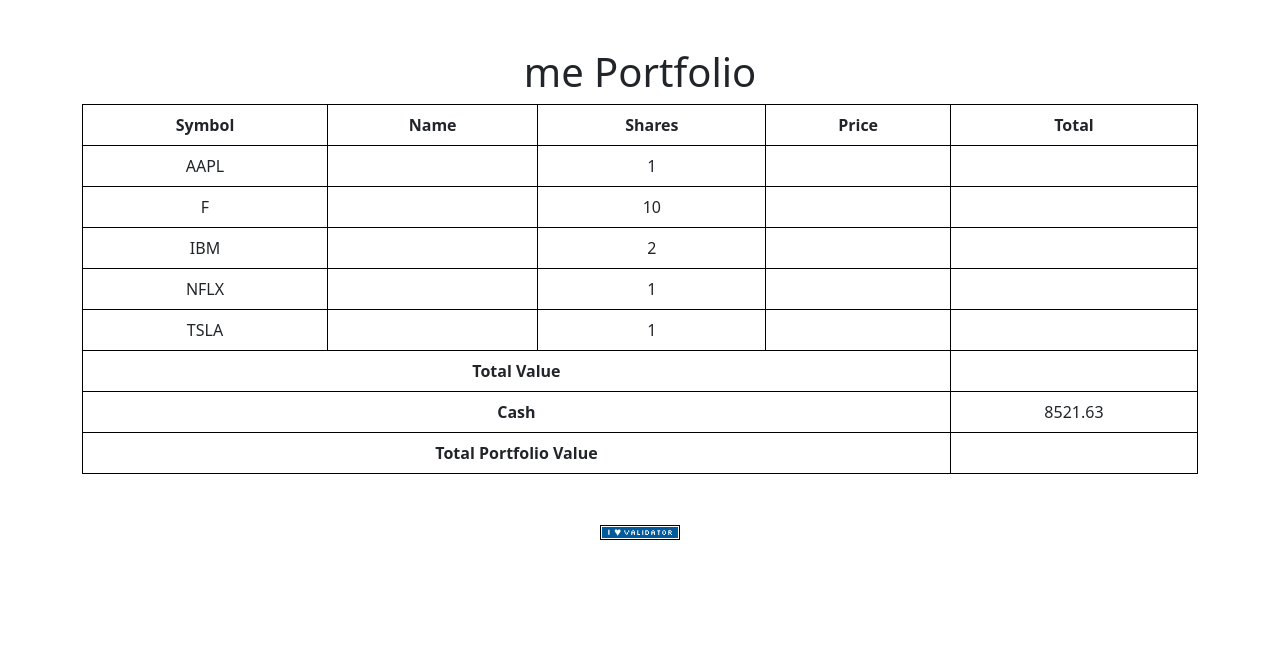
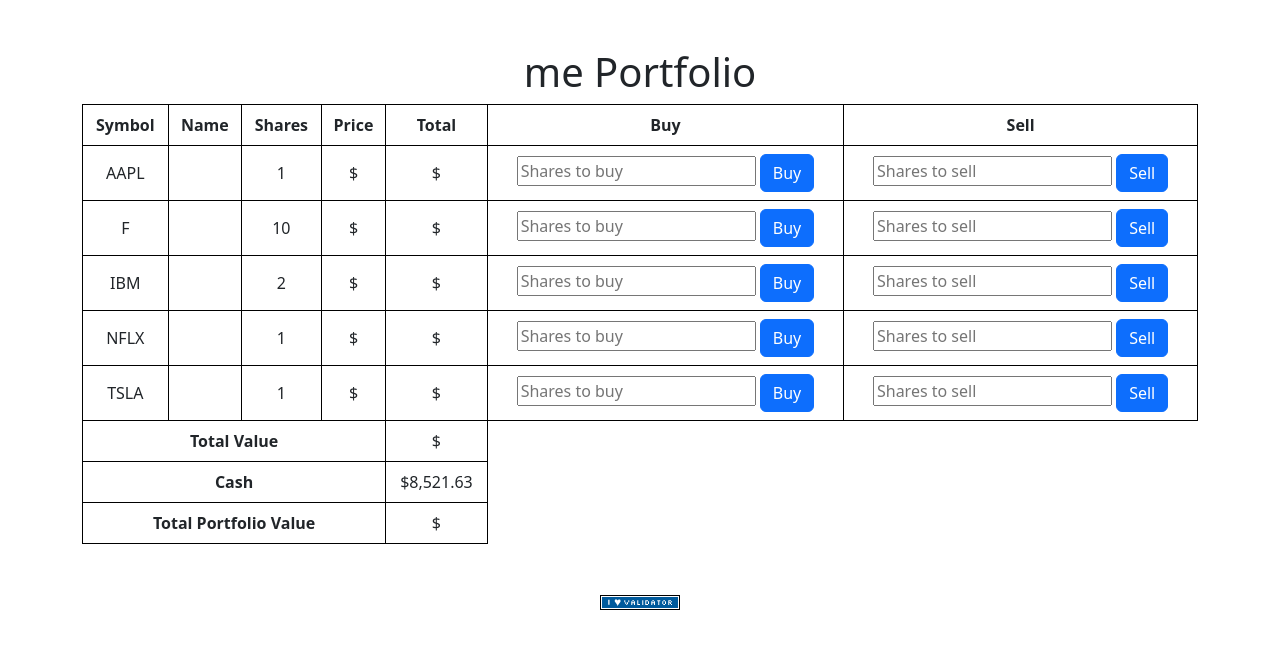
Before and after one commit to myhifi/finance, a Flask app: page / in a window 1280 px wide. Shown: the part 76-725 px from the top of the page. Run offline with Flask 3, Linux system fonts and the light colour scheme; a user stored in the database is signed in; data comes from the database, SQL or seed files in the repository; both versions use the stored data as it was after the commit; data that the repository does not hold is empty; some libraries are stand-ins or nearby versions.

Commit message:
Enhance buy/sell functionality by adding input forms and updating stock price display in portfolio (index)

```diff
--- a/app.py
+++ b/app.py
@@ -92,6 +92,9 @@ def buy():
         stock_data = lookup(symbol) #lookup function deals with uppercase symbols
         if not stock_data:
             return apology("Symbol not found", 400)
+
+        if symbol:  # Check if symbol is not None
+            symbol = symbol.upper()
 
         # Ensure shares is a positive integer
         try:
--- a/templates/index.html
+++ b/templates/index.html
@@ -15,6 +15,8 @@
                 <th>Shares</th>
                 <th>Price</th>
                 <th>Total</th>
+                <th>Buy</th>
+                <th>Sell</th>
             </tr>
         </thead>
         <tbody>
@@ -23,23 +25,38 @@
                     <td>{{ stock.symbol }}</td>
                     <td>{{ stock.name }}</td>
                     <td>{{ stock.shares }}</td>
-                    <td>{{ stock.price }}</td>
-                    <td>{{ stock.shares * stock.price }}</td>
+                    <td>{{ stock.price | usd }}</td>
+                    <td>{{ (stock.shares * stock.price) | usd }}</td>
+                    <td>
+                        <form action="/buy" method="post">
+                            <input name="symbol" type="hidden" value="{{ stock.symbol }}">
+                            <input autocomplete="off" name="shares" placeholder="Shares to buy" type="number" min="1" required>
+
+                            <button class="btn btn-primary" type="submit">Buy</button>
+                        </form>
+                    </td>
+                    <td>
+                        <form action="/sell" method="post">
+                            <input type="hidden" name="symbol" value="{{ stock.symbol }}">
+                            <input autocomplete="off" name="shares" placeholder="Shares to sell" type="number" min="1" required>
+                            <button class="btn btn-primary" type="submit">Sell</button>
+                        </form>
+                    </td>
                 </tr>
             {% endfor %}
         </tbody>
         <tfoot>
             <tr>
                 <th colspan="4">Total Value</th>
-                <td>{{ total_value }}</td>
+                <td>{{ total_value | usd }}</td>
             </tr>
             <tr>
                 <th colspan="4">Cash</th>
-                <td>{{ cash }}</td>
+                <td>{{ cash | usd }}</td>
             </tr>
             <tr>
                 <th colspan="4">Total Portfolio Value</th>
-                <td>{{ grand_total }}</td>
+                <td>{{ grand_total | usd }}</td>
         </tfoot>
     </table>
 {% endblock %}
```
Also changed, not shown: finance.db.
